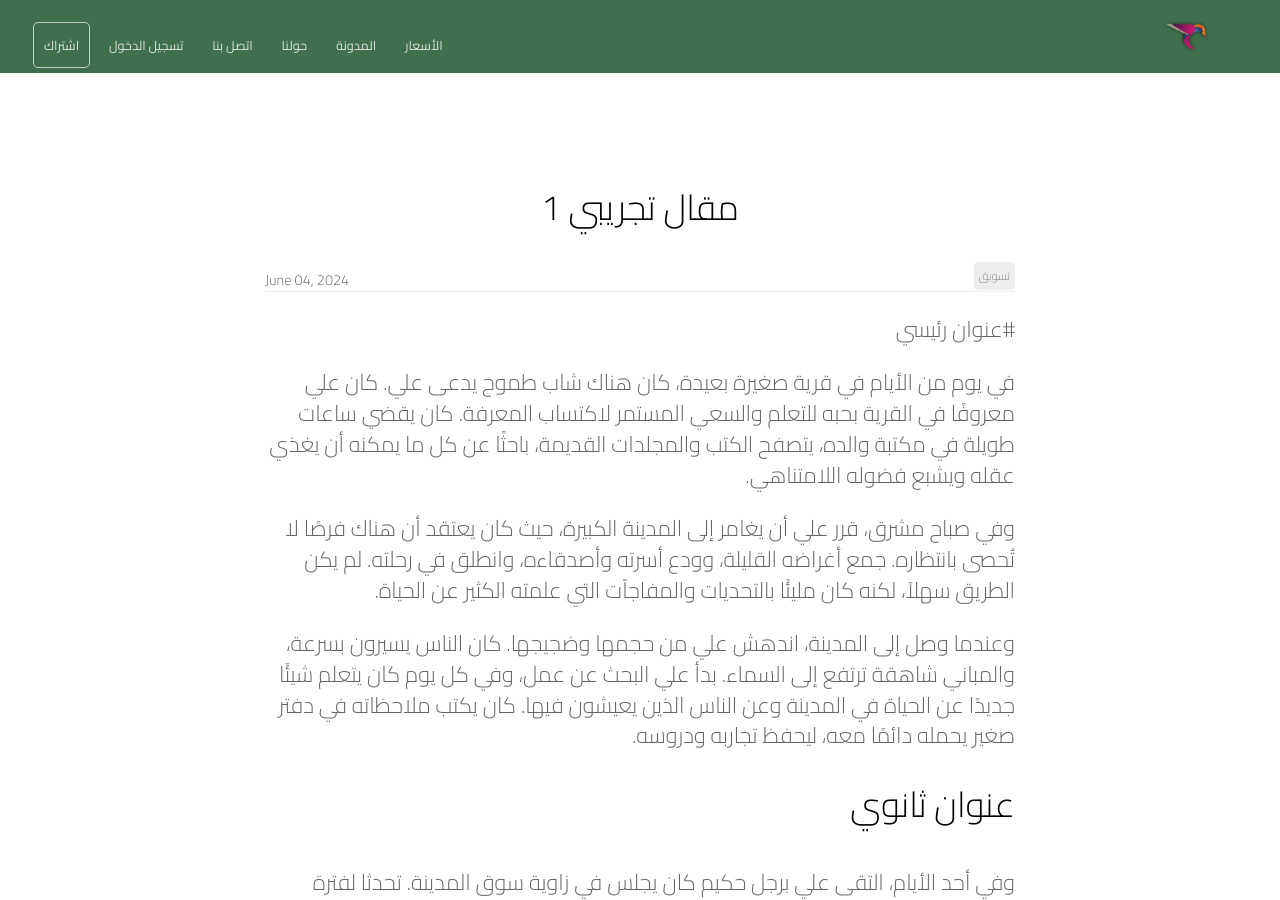
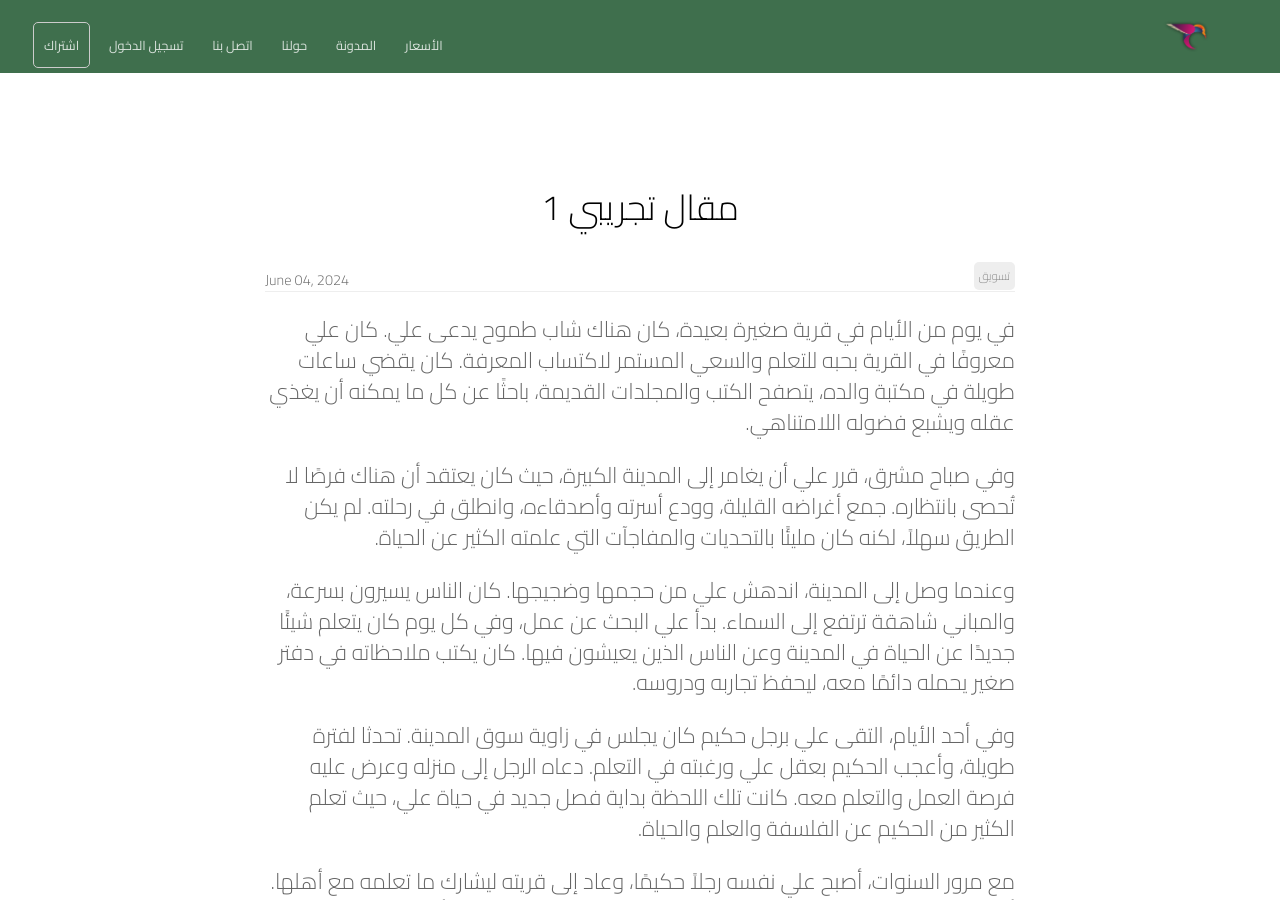
Before and after one commit to rawajit/app-landing-page, a Jekyll site: the page built from _posts/2024-06-04-article1.md, in a window 1280 px wide and 900 px high. Built offline with Jekyll 4.4.1, drawn with Linux system fonts in a browser that asks for light colours.

Commit message:
change content

```diff
--- a/_posts/2024-06-04-article1.md
+++ b/_posts/2024-06-04-article1.md
@@ -6,15 +6,12 @@ categories:
 author_staff_member: خالد النجار
 ---
 
-#عنوان رئيسي
-
 في يوم من الأيام في قرية صغيرة بعيدة، كان هناك شاب طموح يدعى علي. كان علي معروفًا في القرية بحبه للتعلم والسعي المستمر لاكتساب المعرفة. كان يقضي ساعات طويلة في مكتبة والده، يتصفح الكتب والمجلدات القديمة، باحثًا عن كل ما يمكنه أن يغذي عقله ويشبع فضوله اللامتناهي.
 
 وفي صباح مشرق، قرر علي أن يغامر إلى المدينة الكبيرة، حيث كان يعتقد أن هناك فرصًا لا تُحصى بانتظاره. جمع أغراضه القليلة، وودع أسرته وأصدقاءه، وانطلق في رحلته. لم يكن الطريق سهلاً، لكنه كان مليئًا بالتحديات والمفاجآت التي علمته الكثير عن الحياة.
 
 وعندما وصل إلى المدينة، اندهش علي من حجمها وضجيجها. كان الناس يسيرون بسرعة، والمباني شاهقة ترتفع إلى السماء. بدأ علي البحث عن عمل، وفي كل يوم كان يتعلم شيئًا جديدًا عن الحياة في المدينة وعن الناس الذين يعيشون فيها. كان يكتب ملاحظاته في دفتر صغير يحمله دائمًا معه، ليحفظ تجاربه ودروسه.
 
-## عنوان ثانوي
 
 وفي أحد الأيام، التقى علي برجل حكيم كان يجلس في زاوية سوق المدينة. تحدثا لفترة طويلة، وأعجب الحكيم بعقل علي ورغبته في التعلم. دعاه الرجل إلى منزله وعرض عليه فرصة العمل والتعلم معه. كانت تلك اللحظة بداية فصل جديد في حياة علي، حيث تعلم الكثير من الحكيم عن الفلسفة والعلم والحياة.
 
```
